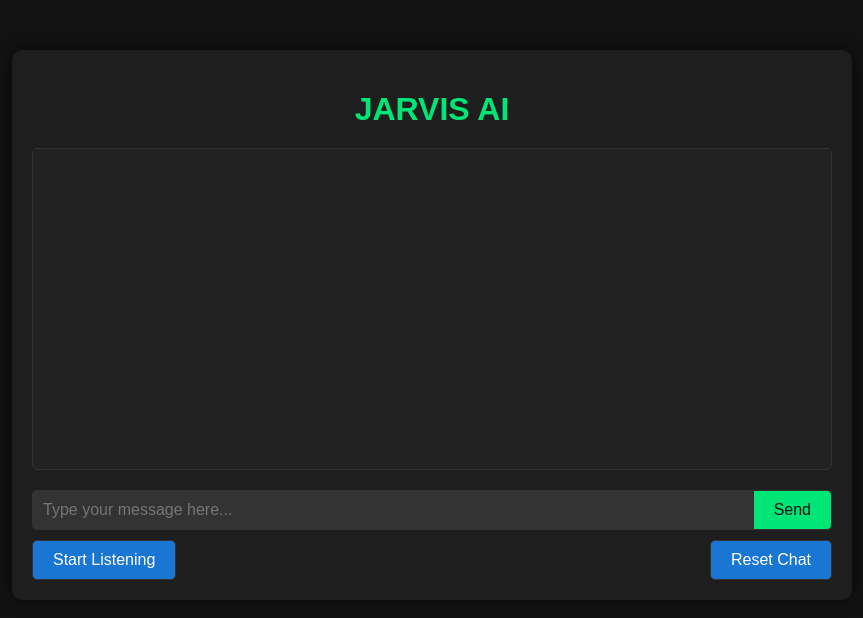
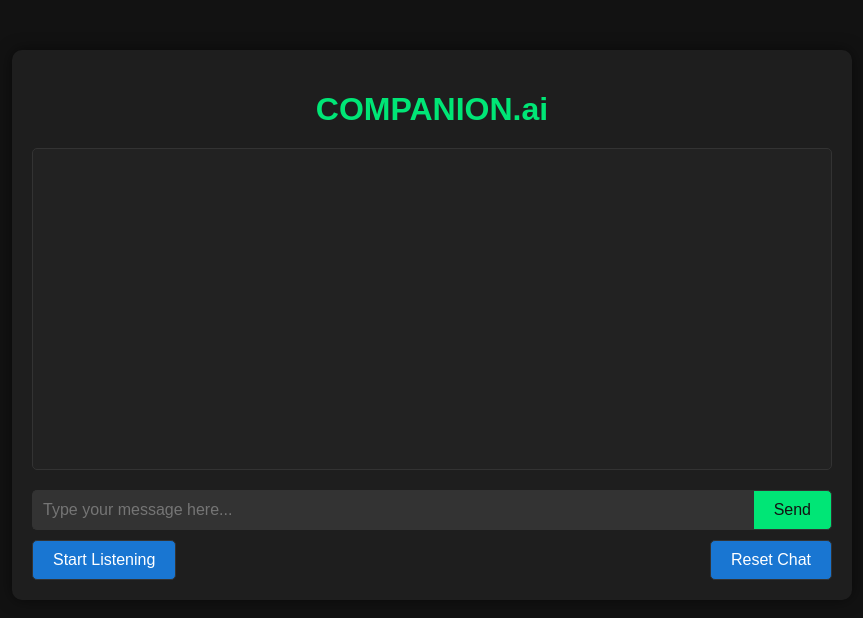
Before and after one commit to Minda14/ECHO, a plain HTML site: page index.html in a window 1280 px wide. Shown: the whole page, without its empty margins (208-1071 px from the left). Drawn offline with Linux system fonts and the light colour scheme.

Commit message:
Update index.html

```diff
--- a/index.html
+++ b/index.html
@@ -3,7 +3,7 @@
 <head>
     <meta charset="UTF-8">
     <meta name="viewport" content="width=device-width, initial-scale=1.0">
-    <title>JARVIS AI</title>
+    <title>COMPANION AI</title>
     <style>
         body {
             font-family: Arial, sans-serif;
@@ -98,7 +98,7 @@
 </head>
 <body>
     <div class="container">
-        <h1 class="title">JARVIS AI</h1>
+        <h1 class="title">COMPANION.ai</h1>
         <div class="chat-box" id="chat-box"></div>
         <div class="input-group">
             <input type="text" id="user-input" placeholder="Type your message here...">
```
